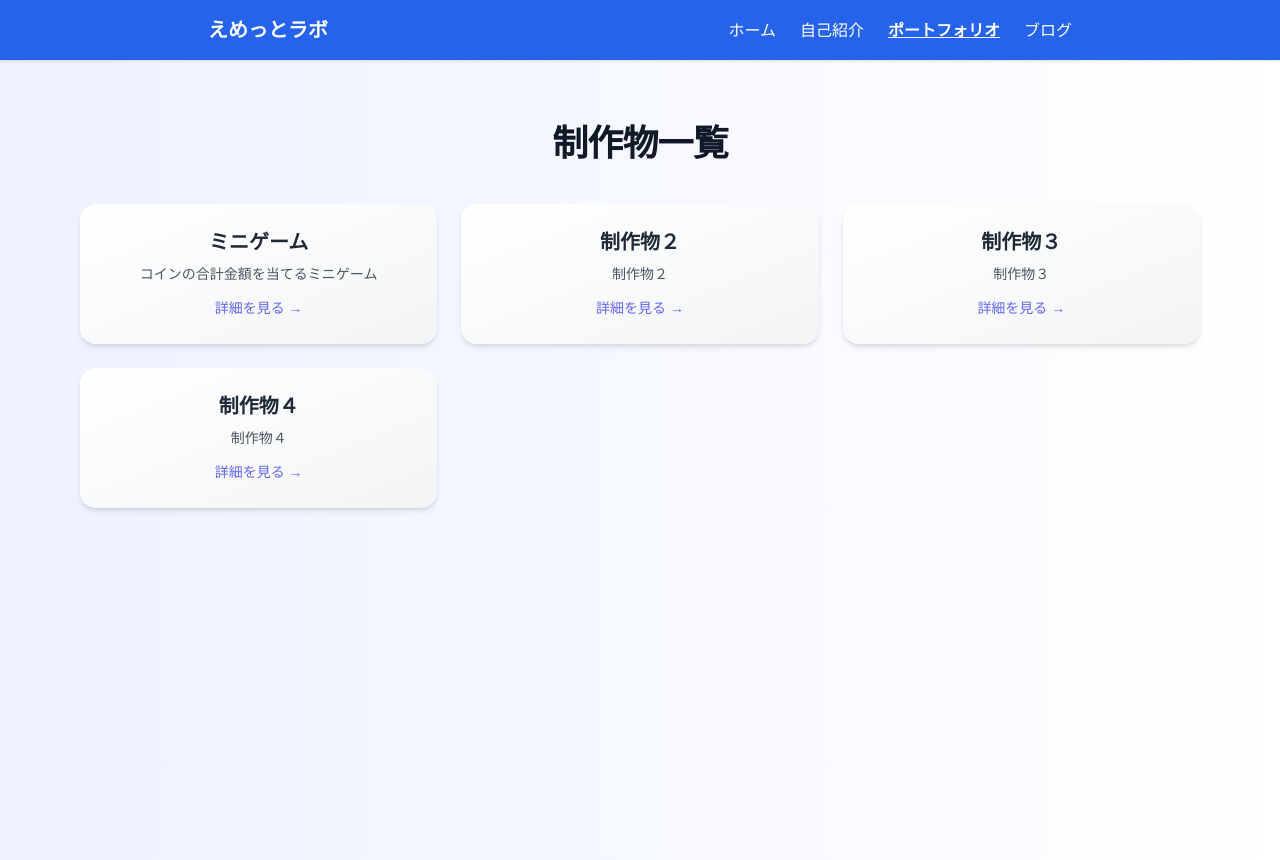
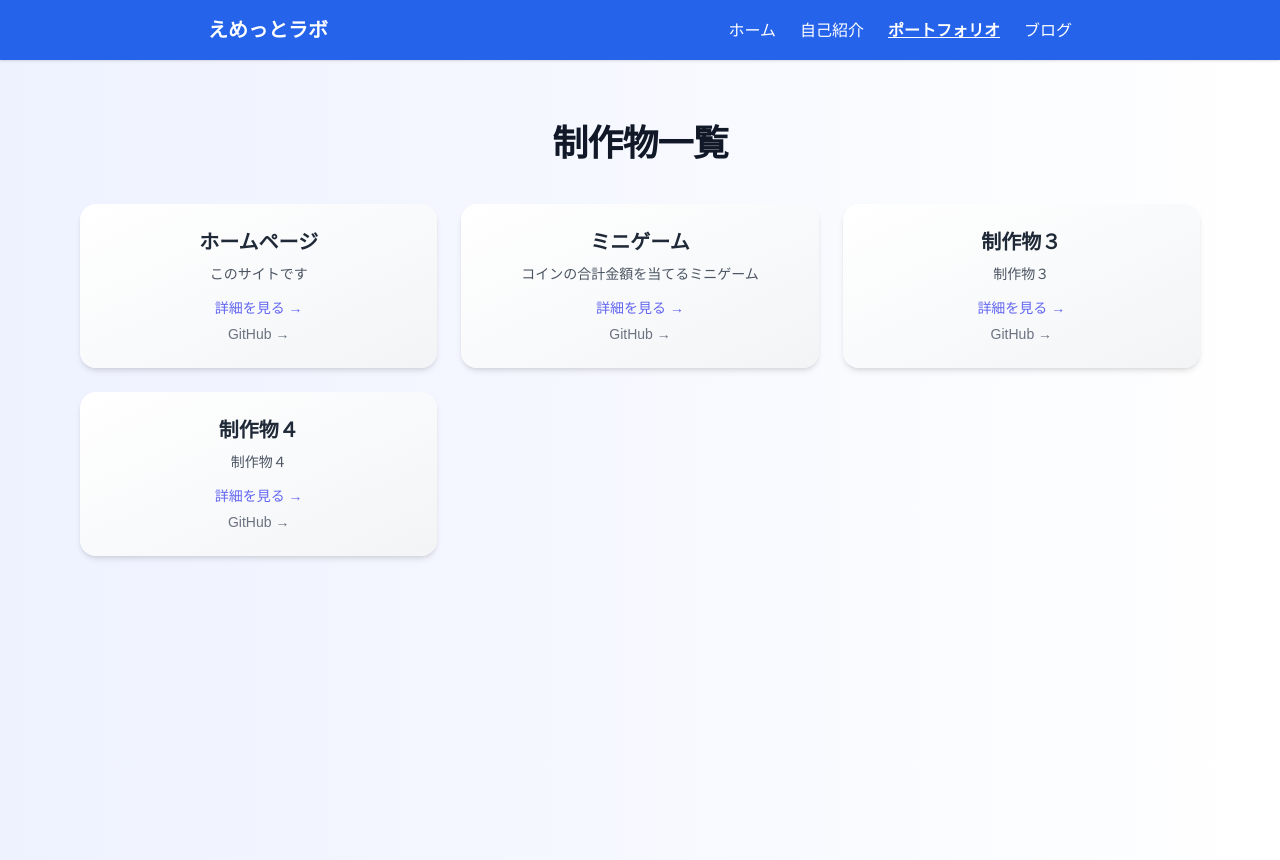
Before and after one commit to kemickoko/homepage, a React (Vite) app: page /portfolio in a window 1280 px wide. Built offline with nearby package versions, Linux system fonts and the light colour scheme; a web font is replaced by a local one.

Commit message:
githubリンクを作成

```diff
--- a/src/components/Card/SortableGrid.tsx
+++ b/src/components/Card/SortableGrid.tsx
@@ -5,6 +5,7 @@ type Item = {
   title: string;
   description: string;
   link: string;
+  github?: string;
 };
 
 type Props = {
@@ -32,8 +33,19 @@ export const SortableGrid: React.FC<Props> = ({ items }) => {
               詳細を見る →
             </a>
           )}
+          {item.github && (
+            <a
+              href={item.github}
+              className="text-gray-500 hover:underline text-sm block mt-1"
+              target="_blank"
+              rel="noopener noreferrer"
+            >
+              GitHub →
+            </a>
+          )}
         </SortableItem>
       ))}
+
     </div>
   );
 };
--- a/src/data/works/works.ts
+++ b/src/data/works/works.ts
@@ -3,31 +3,36 @@ export type WorkItem = {
   title: string;
   description: string;
   link: string;
+  github?: string;
 };
 
 export const initialWorks: WorkItem[] = [
   {
     id: "1",
+    title: "ホームページ",
+    description: "このサイトです",
+    link: "https://homepage-xi-indol.vercel.app/",
+    github: "https://github.com/kemickoko/homepage",
+  },
+  {
+    id: "2",
     title: "ミニゲーム",
     description: "コインの合計金額を当てるミニゲーム",
     link: "https://coin-game-kappa.vercel.app/",
-  },
-  {
-    id: "2",
-    title: "制作物２",
-    description: "制作物２",
-    link: "2",
+    github: "https://github.com/kemickoko/coin-game",
   },
   {
     id: "3",
     title: "制作物３",
     description: "制作物３",
     link: "3",
+    github: "2",
   },
   {
     id: "4",
     title: "制作物４",
     description: "制作物４",
     link: "4",
+    github: "2",
   },
 ];
```
